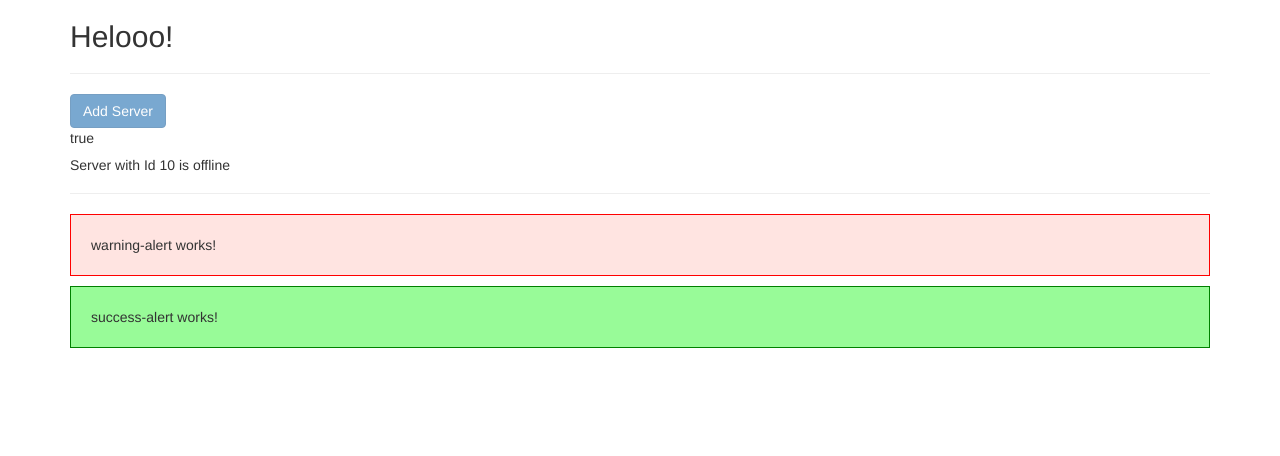
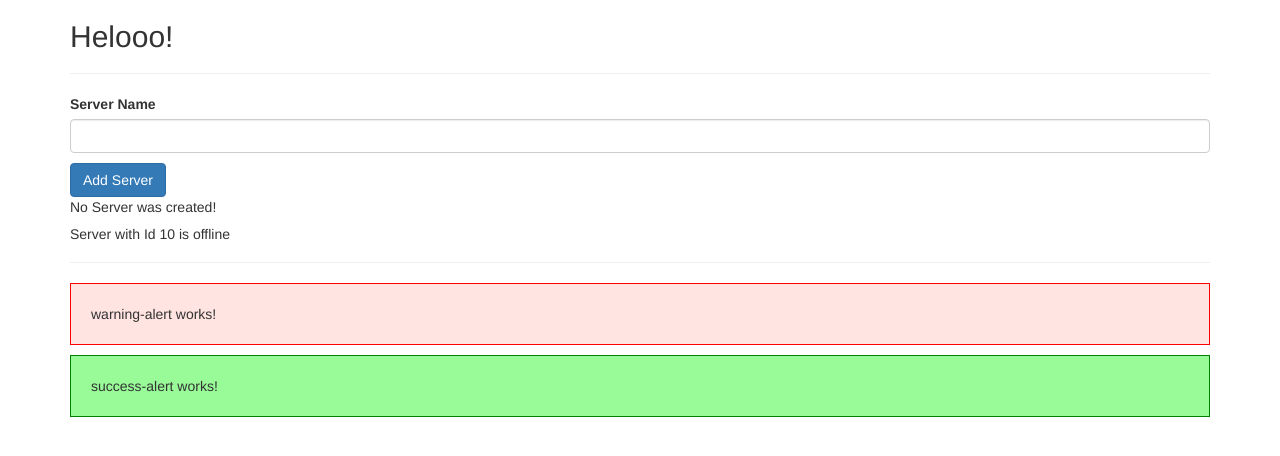
Before and after one commit to Arjunan323/angular-tutorial, an Angular app in the folder my-first-app/: page / in a window 1280 px wide. Shown: the top 456 px of the page. Built offline with nearby package versions, Linux system fonts and the light colour scheme.

Commit message:
Event Binding. closes #5

```diff
--- a/my-first-app/src/app/servers/servers.component.html
+++ b/my-first-app/src/app/servers/servers.component.html
@@ -1,3 +1,13 @@
-<button class="btn btn-primary" [disabled]="allowNewServer">Add Server</button>
-<p [innerText]="allowNewServer"></p>
+<label>Server Name</label>
+<input type="text"
+class="form-control"
+(input)="onUpdateServerName($event)"
+>
+<p>{{serverName}}</p>
+<button class="btn btn-primary" [disabled]="!allowNewServer"
+(click)="onCreateServer()"
+>
+Add Server
+</button>
+<p [innerText]="serverCreationStatus"></p>
 <app-server></app-server>
--- a/my-first-app/src/app/servers/servers.component.ts
+++ b/my-first-app/src/app/servers/servers.component.ts
@@ -9,12 +9,22 @@
 })
 export class ServersComponent {
 
-    allowNewServer:boolean = false;
 
-    constructor(){
-      setTimeout(() => {
-        this.allowNewServer = true;
-      },2000);
+  allowNewServer: boolean = false;
+  serverCreationStatus: string = 'No Server was created!'
+  serverName: string = ''
 
-    }
+  constructor() {
+    setTimeout(() => {
+      this.allowNewServer = true;
+    }, 2000);
+  }
+
+  onCreateServer() {
+    this.serverCreationStatus = 'Server was created!';
+  }
+
+  onUpdateServerName(event: Event) {
+    this.serverName = (<HTMLInputElement> event.target ).value
+  }
 }
```
